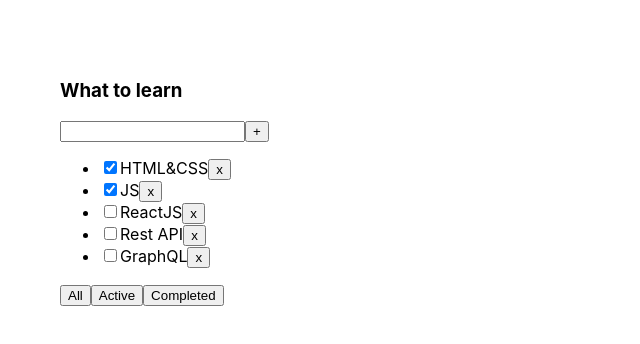
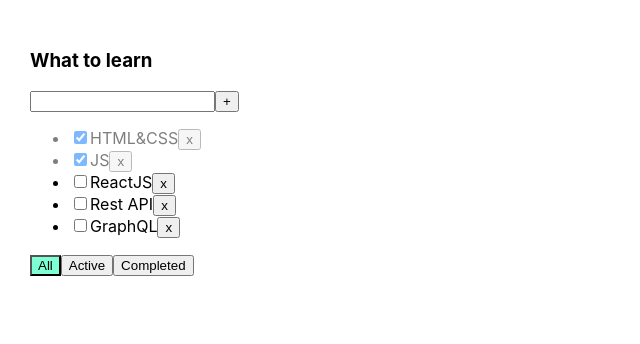
Before and after one commit to vitalyabedik/it-incubator.todolist-main, a React (Create React App) app: page / in a window 1280 px wide. Shown: the top 344 px of the page, without its empty margins (0-640 px from the left). Built offline with nearby package versions, Linux system fonts and the light colour scheme.

Commit message:
feat: finish 04 lesson

```diff
--- a/src/App.css
+++ b/src/App.css
@@ -1,25 +1,9 @@
 
 .App {
-  padding: 30px;
-  display: flex;
+    padding: 30px;
+    display: flex;
 }
 
 .App > div {
-  margin-right: 50px;
+    margin-right: 50px;
 }
-
-.error {
-  border: red 1px solid;
-}
-
-.error-message {
-  color: red;
-}
-
-.active-filter {
-  background-color: aquamarine;
-}
-
-.is-done {
-  opacity: 0.5;
-}
--- a/src/App.tsx
+++ b/src/App.tsx
@@ -1,13 +1,13 @@
 import React from 'react';
 import './App.css';
-import {Lesson3} from './Todolist3/Lesson3';
+import {Lesson4} from './Todolist4/Lesson4';
 
 
 function App() {
 
     return (
-        <div className="App">
-            <Lesson3/>
+        <div>
+            <Lesson4/>
         </div>
     );
 }
--- /dev/null
+++ b/src/Todolist4/Lesson4.tsx
@@ -0,0 +1,68 @@
+import React, {useState} from 'react';
+
+import {Todolist4} from './Todolist4';
+import {v1} from 'uuid';
+
+export type FilterValuesType = 'all' | 'active' | 'completed';
+
+export const Lesson4 = () => {
+
+    let [tasks, setTasks] = useState([
+        {id: v1(), title: 'HTML&CSS', isDone: true},
+        {id: v1(), title: 'JS', isDone: true},
+        {id: v1(), title: 'ReactJS', isDone: false},
+        {id: v1(), title: 'Rest API', isDone: false},
+        {id: v1(), title: 'GraphQL', isDone: false},
+    ]);
+
+    function removeTask(id: string) {
+        let filteredTasks = tasks.filter(t => t.id !== id);
+        setTasks(filteredTasks);
+    }
+
+    function addTask(title: string) {
+        let task = {id: v1(), title: title, isDone: false};
+        let newTasks = [task, ...tasks];
+        setTasks(newTasks);
+    }
+
+    const checkBoxStatus = (taskId: string, checkValue: boolean) => {
+        // неверно
+        // setTasks([...tasks, tasks.map(el => el.id === taskId ? {...el, el.isDone: checkValue} : el)])
+
+        // {id: v1(), title: 'GraphQL', isDone: false, isDone: checkValue}, -> мы создали новый ключ (перезатираем старый)
+        // если видим квадратные скобки -> делаем копию массива
+        // если видим фигурные скобки -> делаем копию объекта
+        // если нужно поменять значение в объекте -> создаем новый ключ, но с таким же именем -> произойдет замена
+        // т.к. метод map, filter создает новый массив (они делают первую копию (shalow copy - поверхностную) -> убираем [...tasks]
+        setTasks(tasks.map(el => el.id === taskId ? {...el, isDone: checkValue} : el))
+    }
+
+    let [filter, setFilter] = useState<FilterValuesType>('all');
+
+    let tasksForTodolist = tasks;
+
+    if (filter === 'active') {
+        tasksForTodolist = tasks.filter(t => t.isDone === false);
+    }
+    if (filter === 'completed') {
+        tasksForTodolist = tasks.filter(t => t.isDone === true);
+    }
+
+    function changeFilter(value: FilterValuesType) {
+        setFilter(value);
+    }
+
+
+    return (
+        <div className="App">
+            <Todolist4 title="What to learn"
+                       tasks={tasksForTodolist}
+                       removeTask={removeTask}
+                       changeFilter={changeFilter}
+                       addTask={addTask}
+                       checkBoxStatus={checkBoxStatus}
+            />
+        </div>
+    );
+}
--- /dev/null
+++ b/src/Todolist4/Todolist4.module.css
@@ -0,0 +1,15 @@
+.error {
+    border: red 3px solid;
+}
+
+.errorMessage {
+    color: red;
+}
+
+.activeFilter {
+    background-color: aquamarine;
+}
+
+.isDone {
+    opacity: 0.5;
+}
--- /dev/null
+++ b/src/Todolist4/Todolist4.tsx
@@ -0,0 +1,107 @@
+import React, {ChangeEvent, KeyboardEvent, useState} from 'react';
+
+import styles from './Todolist4.module.css'
+
+import {FilterValuesType} from './Lesson4';
+import {SuperCheckBox} from './components/SuperCheckbox';
+
+type TaskType = {
+    id: string
+    title: string
+    isDone: boolean
+}
+
+type PropsType = {
+    title: string
+    tasks: Array<TaskType>
+    removeTask: (taskId: string) => void
+    changeFilter: (value: FilterValuesType) => void
+    addTask: (title: string) => void
+    checkBoxStatus: (taskId: string, checkValue: boolean) => void
+}
+
+export const Todolist4 = (props: PropsType) => {
+
+    let [title, setTitle] = useState('')
+    const [error, setError] = useState<string | null>(null)
+    const [filterName, setFilterName] = useState('all')
+
+    const addTask = () => {
+        if (title.trim() !== '') {
+            props.addTask(title.trim());
+            setTitle('');
+        } else {
+            setError('Title is required!')
+        }
+    }
+    const onChangeHandler = (e: ChangeEvent<HTMLInputElement>) => {
+        setError(null)
+        setTitle(e.currentTarget.value)
+    }
+    const onKeyPressHandler = (e: KeyboardEvent<HTMLInputElement>) => {
+        if (e.charCode === 13) {
+            addTask();
+        }
+    }
+
+    const onAllClickHandler = () => {
+        props.changeFilter('all')
+        setFilterName('all')
+    };
+    const onActiveClickHandler = () => {
+        props.changeFilter('active')
+        setFilterName('active')
+    };
+    const onCompletedClickHandler = () => {
+        props.changeFilter('completed')
+        setFilterName('completed')
+    };
+
+    // const onChangeInputHandler = (e: ChangeEvent<HTMLInputElement>) => {
+    //     props.checkBoxStatus(t.id, e.currentTarget.checked)
+    // }
+
+    const onChangeHandlerInput = (id: string, checked: boolean) => {
+        props.checkBoxStatus(id, checked)
+    }
+
+    return <div>
+        <h3>{props.title}</h3>
+        <div>
+            <input className={error ? styles.error : ''}
+                   value={title}
+                   onChange={onChangeHandler}
+                   onKeyPress={onKeyPressHandler}
+            />
+            <button onClick={addTask}>+</button>
+        </div>
+        {error && <div className={error ? styles.errorMessage : ''}>{error}</div>}
+        <ul>
+            {
+                props.tasks.map(t => {
+                    const onClickHandler = () => props.removeTask(t.id)
+                    // const onChangeHandler = (e: ChangeEvent<HTMLInputElement>) => {
+                    //     props.checkBoxStatus(t.id, e.currentTarget.checked)
+                    // }
+
+                    return <li className={t.isDone ? styles.isDone : ''} key={t.id}>
+                        {/*<input type="checkbox" checked={t.isDone} onChange={(e) => onChangeHandlerInput(t.id, e.currentTarget.checked)}/>*/}
+                        <SuperCheckBox isDone={t.isDone}
+                                       callBack={(newIsDone) => onChangeHandlerInput(t.id, newIsDone)}/>
+                        <span>{t.title}</span>
+                        <button onClick={onClickHandler}>x</button>
+                    </li>
+                })
+            }
+        </ul>
+        <div>
+            <button className={filterName === 'all' ? styles.activeFilter : ''} onClick={onAllClickHandler}>All</button>
+            <button className={filterName === 'active' ? styles.activeFilter : ''}
+                    onClick={onActiveClickHandler}>Active
+            </button>
+            <button className={filterName === 'completed' ? styles.activeFilter : ''}
+                    onClick={onCompletedClickHandler}>Completed
+            </button>
+        </div>
+    </div>
+}
--- /dev/null
+++ b/src/Todolist4/components/SuperCheckbox.tsx
@@ -0,0 +1,15 @@
+import React, {ChangeEvent} from 'react';
+
+type PropsType = {
+    callBack: (isChecked: boolean) => void
+    isDone: boolean
+}
+
+export const SuperCheckBox = (props: PropsType) => {
+    const onChangeHandler = (e: ChangeEvent<HTMLInputElement>) => {
+        props.callBack(e.currentTarget.checked)
+    }
+    return (
+        <input type="checkbox" onChange={onChangeHandler} checked={props.isDone}/>
+    );
+};
```
